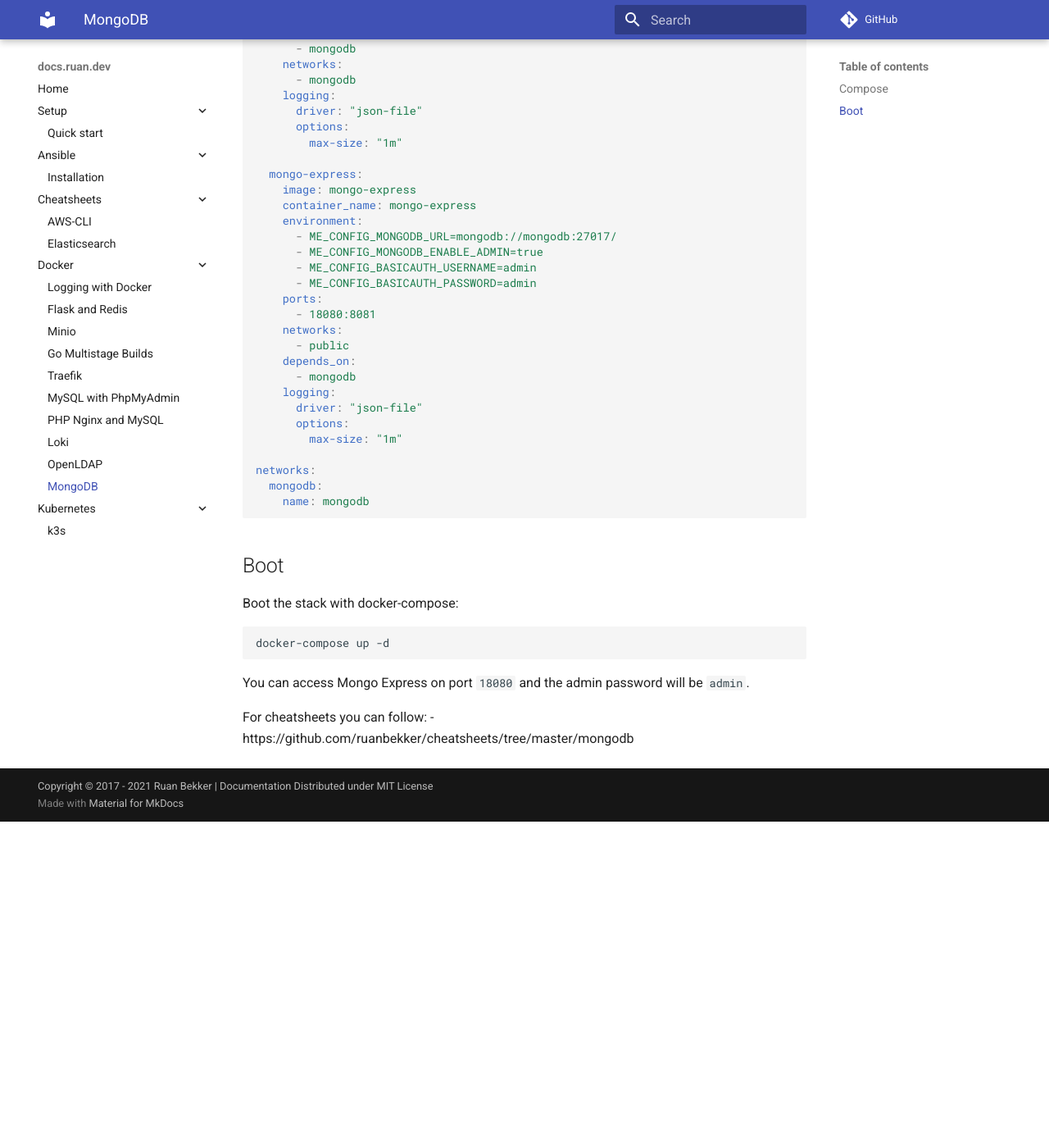
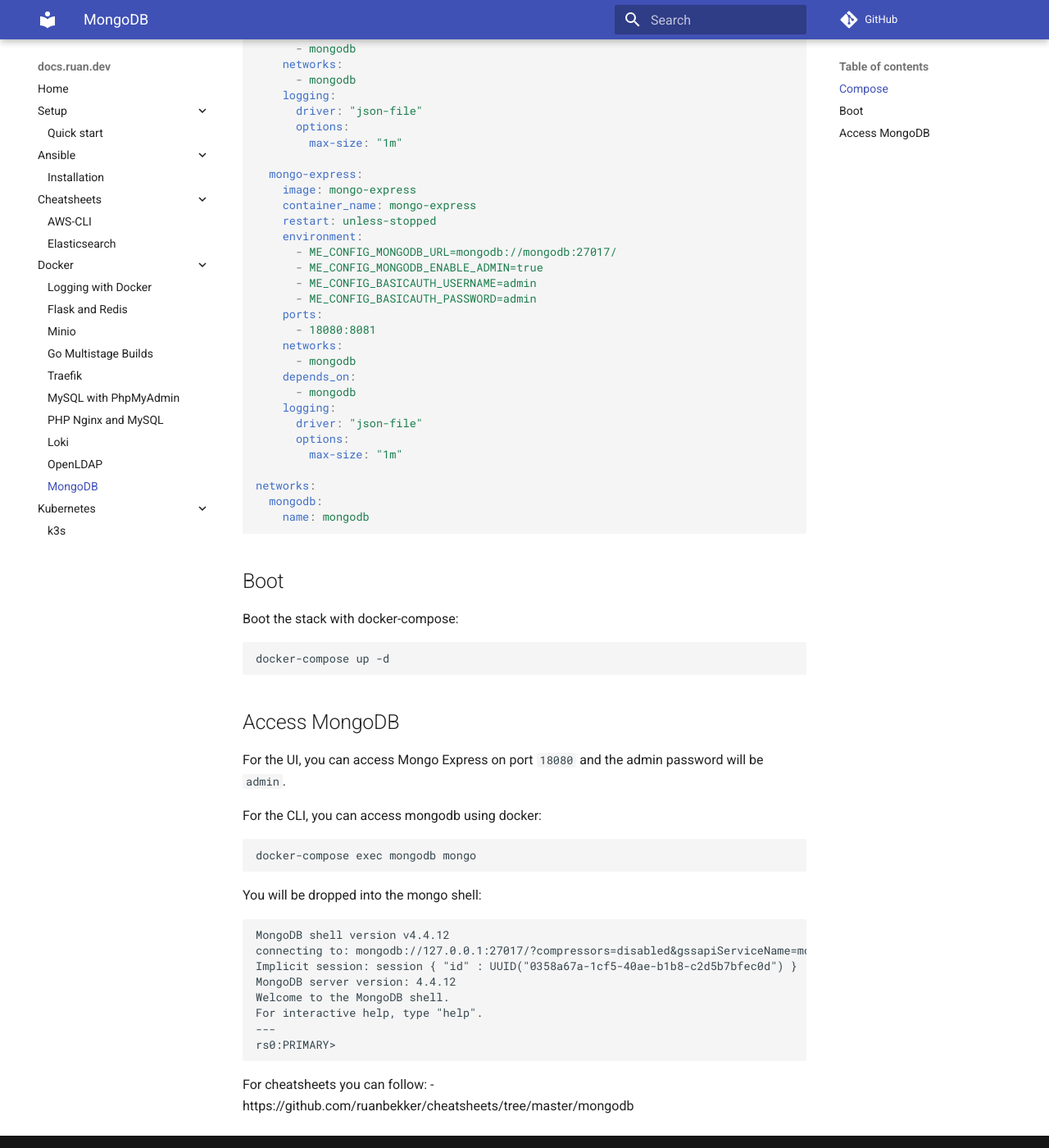
Before and after one commit to ruanbekker/docs-ruan-dev, an MkDocs documentation site: the page built from docs/docker/mongodb-with-mongoexpress.md, in a window 1280 px wide and 1400 px high, scrolled down 926 px. Shown: the whole window at 82% size. Built offline with MkDocs 1.6.1 and Material for MkDocs 9.7.7, drawn with Linux system fonts in a browser that asks for light colours; comment, search, counter and statistics services are not loaded; before the commit the page ends 1928 px from its top, so only the background shows below that; some of the changed text lies outside the part shown.

Commit message:
Add mongodb shell

````diff
--- a/docs/docker/mongodb-with-mongoexpress.md
+++ b/docs/docker/mongodb-with-mongoexpress.md
@@ -11,10 +11,10 @@ version: "3.8"
 
 services:
   mongodb:
-    image: mongo:4.2
+    image: mongo:4.4
     container_name: mongodb
     restart: unless-stopped
-    command: mongod --oplogSize 128 --replSet rs0
+    command: mongod --wiredTigerCacheSizeGB 1 --oplogSize 128 --replSet rs0
     volumes:
       - ./data/mongo/data/db:/data/db
       - ./data/mongo/data/backups:/dump
@@ -26,7 +26,7 @@ services:
         max-size: "1m"
 
   mongo-init-replica:
-    image: mongo:4.2
+    image: mongo:4.4
     container_name: mono-init-replica
     command: >
       bash -c
@@ -51,6 +51,7 @@ services:
   mongo-express:
     image: mongo-express
     container_name: mongo-express
+    restart: unless-stopped
     environment:
       - ME_CONFIG_MONGODB_URL=mongodb://mongodb:27017/
       - ME_CONFIG_MONGODB_ENABLE_ADMIN=true
@@ -59,7 +60,7 @@ services:
     ports:
       - 18080:8081
     networks:
-      - public
+      - mongodb
     depends_on:
       - mongodb
     logging:
@@ -80,7 +81,28 @@ Boot the stack with docker-compose:
 docker-compose up -d
 ```
 
-You can access Mongo Express on port `18080` and the admin password will be `admin`.
+## Access MongoDB
+
+For the UI, you can access Mongo Express on port `18080` and the admin password will be `admin`.
+
+For the CLI, you can access mongodb using docker:
+
+```
+docker-compose exec mongodb mongo
+```
+
+You will be dropped into the mongo shell:
+
+```
+MongoDB shell version v4.4.12
+connecting to: mongodb://127.0.0.1:27017/?compressors=disabled&gssapiServiceName=mongodb
+Implicit session: session { "id" : UUID("0358a67a-1cf5-40ae-b1b8-c2d5b7bfec0d") }
+MongoDB server version: 4.4.12
+Welcome to the MongoDB shell.
+For interactive help, type "help".
+---
+rs0:PRIMARY>
+```
 
 For cheatsheets you can follow:
 - https://github.com/ruanbekker/cheatsheets/tree/master/mongodb
````
